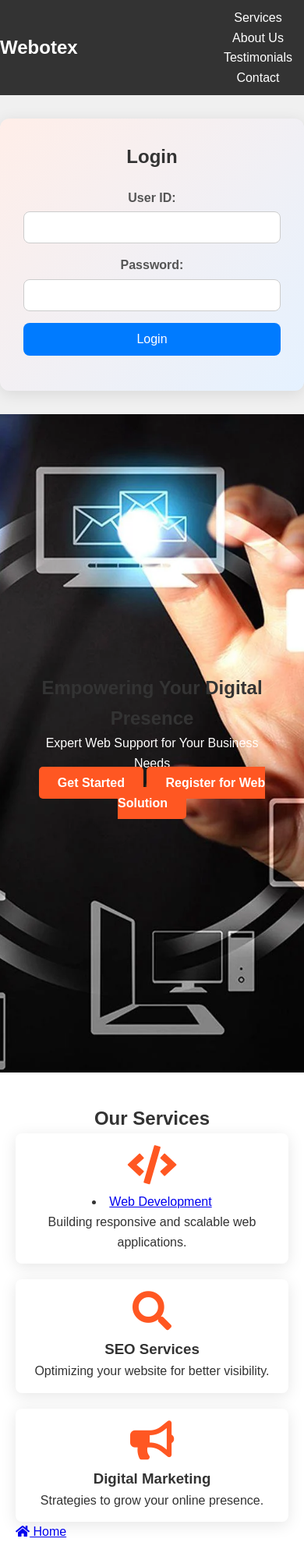
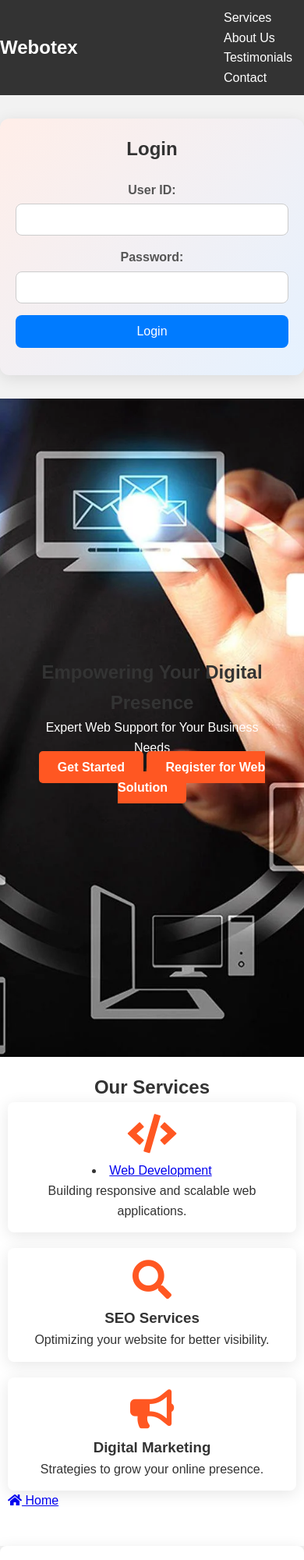
Before and after one commit to Anirban-Sarkar-code-it/WebotexNew, a plain HTML site: page index.html in a window 390 px wide. Shown: the top 2000 px of the page at 78% size. Drawn offline with Linux system fonts and the light colour scheme.

Commit message:
Update style.css

```diff
--- a/style.css
+++ b/style.css
@@ -72,19 +72,13 @@ nav a {
     background: #e64a19; /* Darker shade on hover */
 }
 
-/* Specific styles for the "Register for Web Solution" button */
 .register-button {
     margin-top: 15px; /* Add margin for spacing */
 }
 
 /* Other sections (services, about, testimonials, etc.) styles here... */
-
 #services, #about, #testimonials {
     padding: 20px;
-}
-body {
-    font-family: 'Arial', sans-serif;
-    background-color: #f0f0f0;
 }
 
 #feedback {
@@ -158,7 +152,6 @@ button:hover {
         opacity: 1;
     }
 }
-
 
 /* About Us Section */
 #about {
@@ -263,8 +256,12 @@ button:hover {
     .about-content {
         flex-direction: column; /* Stack content vertically */
     }
+
+    #services {
+        padding: 20px 10px; /* Adjust padding */
+    }
 }
-/* Login Section Styles */
+
 /* Login Section Styles */
 #login {
     background-color: #ffffff; /* Light background for contrast */
@@ -352,7 +349,6 @@ button:hover {
     position: relative; /* Layer above the overlay */
 }
 
-
 /* Footer Styles */
 footer {
     text-align: center;
@@ -361,3 +357,23 @@ footer {
     color: #fff;
     margin-top: 20px;
 }
+
+/* Additional Mobile Styles */
+@media (max-width: 576px) {
+    nav ul {
+        flex-direction: column;
+        align-items: flex-start; /* Align items to the start */
+    }
+
+    .service-grid {
+        grid-template-columns: 1fr; /* Single column layout on mobile */
+    }
+
+    #login {
+        padding: 20px; /* Adjust padding for smaller devices */
+    }
+
+    .cta {
+        font-size: 16px; /* Adjust font size for better readability */
+    }
+}
```
